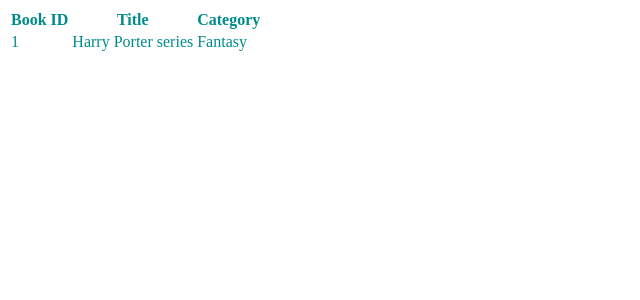
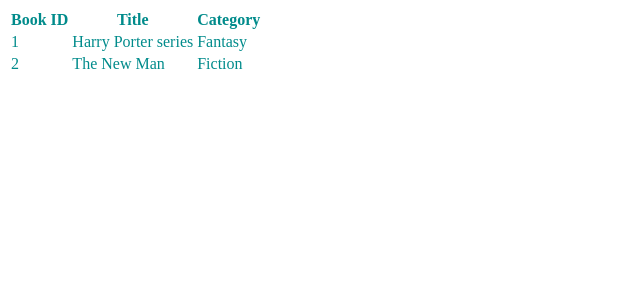
Before and after one commit to Moreneecoder/bookstore, a React (Create React App) app: page / in a window 1280 px wide. Shown: the top 300 px of the page, without its empty margins (0-640 px from the left). Built offline with nearby package versions, Linux system fonts and the light colour scheme.

Commit message:
Make Book Component to fetch data from BooksList

```diff
--- a/src/components/Book.js
+++ b/src/components/Book.js
@@ -1,22 +1,27 @@
 import PropTypes from 'prop-types';
 
 const Book = (props) => {
-  const { id, title, category } = props;
+  const { book } = props;
+
   return (
-    <div className="Book">
-      <tr>
-        <td>{id}</td>
-        <td>{title}</td>
-        <td>{category}</td>
-      </tr>
-    </div>
+    <tr className="Book">
+      <td>{book.id}</td>
+      <td>{book.title}</td>
+      <td>{book.category}</td>
+    </tr>
   );
 };
 
+Book.defaultProps = {
+  book: {},
+};
+
 Book.propTypes = {
-  id: PropTypes.string.isRequired,
-  title: PropTypes.string.isRequired,
-  category: PropTypes.string.isRequired,
+  book: PropTypes.shape({
+    id: PropTypes.number.isRequired,
+    title: PropTypes.string.isRequired,
+    category: PropTypes.string.isRequired,
+  }),
 };
 
 export default Book;
--- a/src/containers/BooksList.js
+++ b/src/containers/BooksList.js
@@ -1,9 +1,10 @@
 import { connect } from 'react-redux';
 import PropTypes from 'prop-types';
+import Book from '../components/Book';
 
 const BooksList = (props) => {
   const { books } = props;
-  //   console.log(books);
+
   return (
     <div className="BooksList">
       <table>
@@ -16,11 +17,10 @@
         </thead>
 
         <tbody>
-          <tr>
-            <td>{books[0].id}</td>
-            <td>{books[0].title}</td>
-            <td>{books[0].category}</td>
-          </tr>
+          {books.map((item) => {
+            const { id } = item;
+            return (<Book key={id} book={item} />);
+          })}
         </tbody>
       </table>
     </div>
@@ -33,7 +33,7 @@
 
 BooksList.propTypes = {
   books: PropTypes.arrayOf(PropTypes.shape({
-    id: PropTypes.string.isRequired,
+    id: PropTypes.number.isRequired,
     title: PropTypes.string.isRequired,
     category: PropTypes.string.isRequired,
   })),
--- a/src/index.js
+++ b/src/index.js
@@ -8,12 +8,12 @@
 
 const initialState = [
   {
-    id: '1',
+    id: 1,
     title: 'Harry Porter series',
     category: 'Fantasy',
   },
   {
-    id: '2',
+    id: 2,
     title: 'The New Man',
     category: 'Fiction',
   },
```
